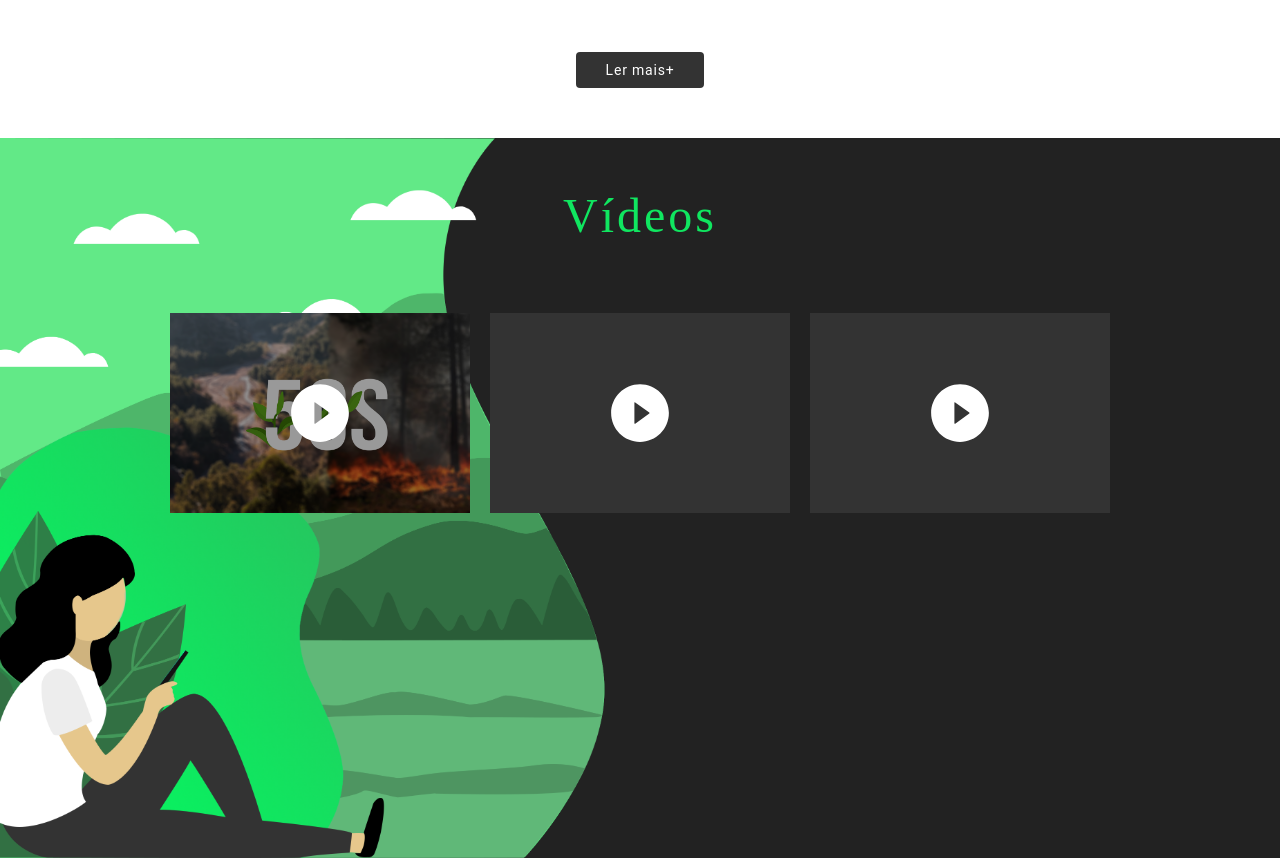
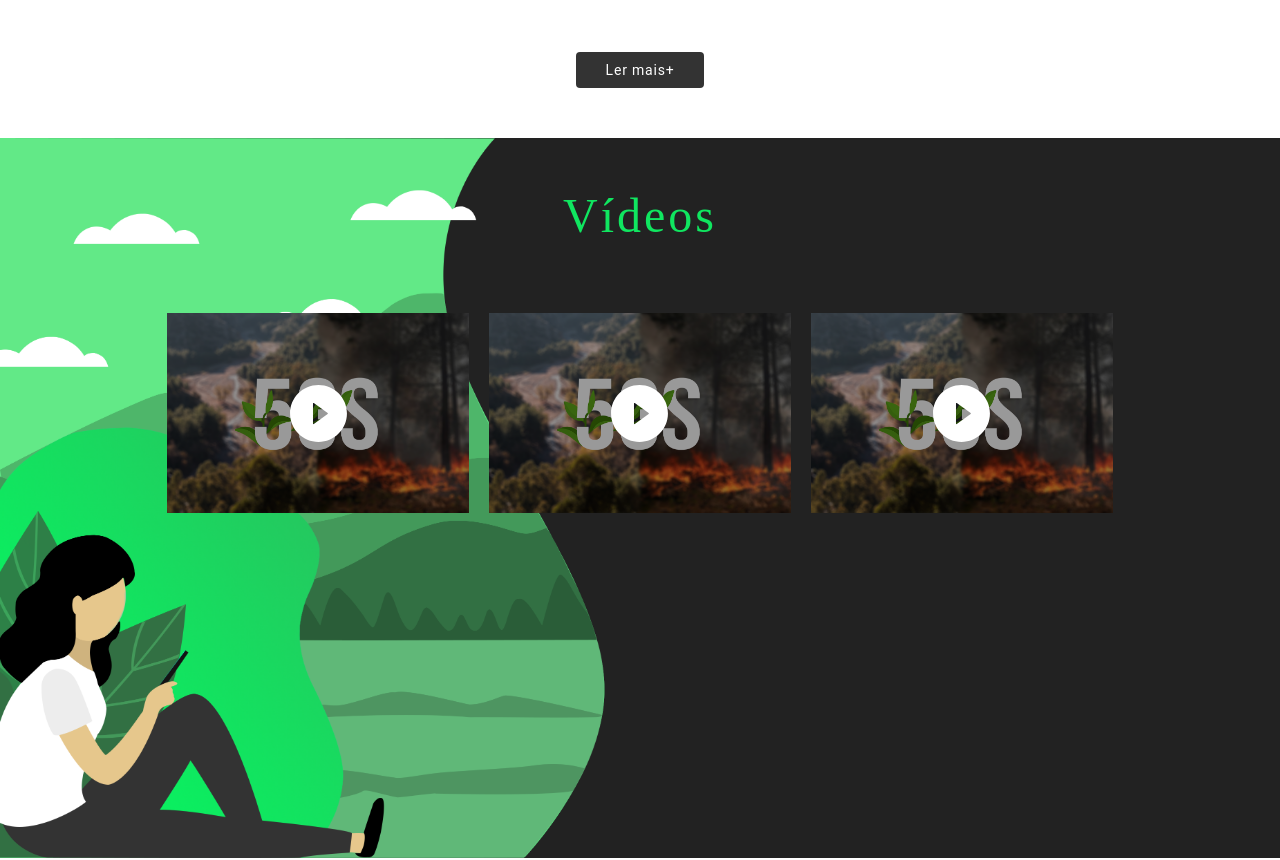
Before and after one commit to ismaelguimaraes/projeto-5gs, a React (Create React App) app: page / in a window 1280 px wide. Shown: the part 1260-2120 px from the top of the page. Built offline with nearby package versions, Linux system fonts and the light colour scheme; the HTML template or start-up script is replaced by a standard one.

Commit message:
Alterei o layout do blog e os vídeos da home 5gs

```diff
--- a/src/pages/Home/index.js
+++ b/src/pages/Home/index.js
@@ -6,7 +6,7 @@ import {Hero, Video, Conteudo, Footer, RedesSociais, Info, VideoGrid} from './st
 
 import Comparativo from '../../components/Comparativo';
 
-import tumb from '../../assets/imagens/Tumbnail1.png'
+import tumb from '../../assets/imagens/Tumbnail.png'
 
 export default function Main(){
 
@@ -22,9 +22,9 @@ export default function Main(){
             <Video>
                 <h2>Vídeos</h2>
                 <VideoGrid>
-                    <p><img src={tumb} alt=""/><AiFillPlayCircle size={66}/></p>
-                    <p><AiFillPlayCircle size={66} color="#fff"/></p>
-                    <p><AiFillPlayCircle size={66} color="#fff"/></p>
+                    <p><img src={tumb} alt=""/><AiFillPlayCircle size={65}/></p>
+                    <p><img src={tumb} alt=""/><AiFillPlayCircle size={65} color="#fff"/></p>
+                    <p><img src={tumb} alt=""/><AiFillPlayCircle size={65} color="#fff"/></p>
                 </VideoGrid>
             </Video>
 
--- a/src/pages/Home/styles.js
+++ b/src/pages/Home/styles.js
@@ -22,7 +22,6 @@ export const Hero = styled.div`
     width: 100vw;
     height: 100vh;
 
-
     h1 {
         font-family: Bebas neue;
         color: #10e660;
@@ -45,7 +44,7 @@ export const Video = styled.div`
     width: 100vw;
     height: 90vh;
 
-    padding: 50px 150px;
+    padding: 50px 0px;
     background: #222 url(${bg2}) left no-repeat;
     background-size: contain;
     color: #10e660;
@@ -58,7 +57,6 @@ export const Video = styled.div`
         letter-spacing: 3px;
         margin-bottom: 30px;
     }
-
 `;
 
 export const VideoGrid = styled.div`
@@ -66,15 +64,15 @@ export const VideoGrid = styled.div`
     justify-content: center;
     align-items: center;
     padding-top: 30px;
+    overflow: hidden;
 
     p {
         display: grid;
         align-items: center;
         justify-content: center;
         justify-items: center;
-        width: 300px;
+        min-width: 300px;
         height: 200px;
-        overflow: hidden;
 
         background: #333;
 
@@ -89,8 +87,7 @@ export const VideoGrid = styled.div`
             grid-column: 1;
             grid-row: 1;
             filter: brightness(60%);
-
-            min-width: 355px;
+            height: 200px;
         }
 
         margin: 10px;
```
Also changed, not shown: src/assets/imagens/Tumbnail.png (added), 1 other file (tests, documents, lock files or other folders).
